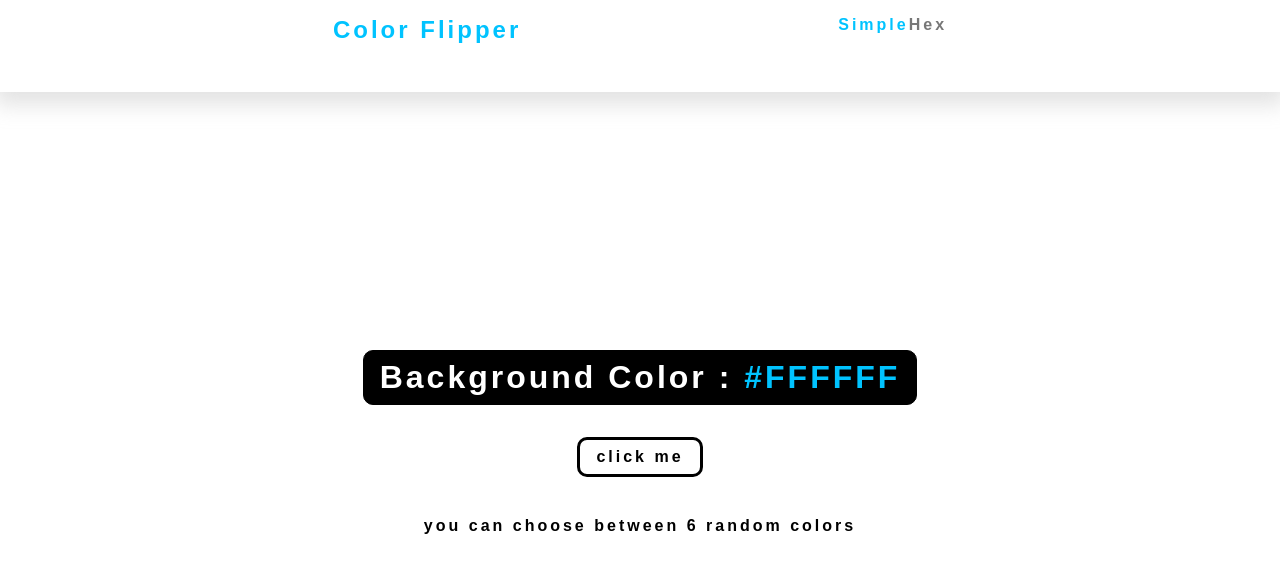
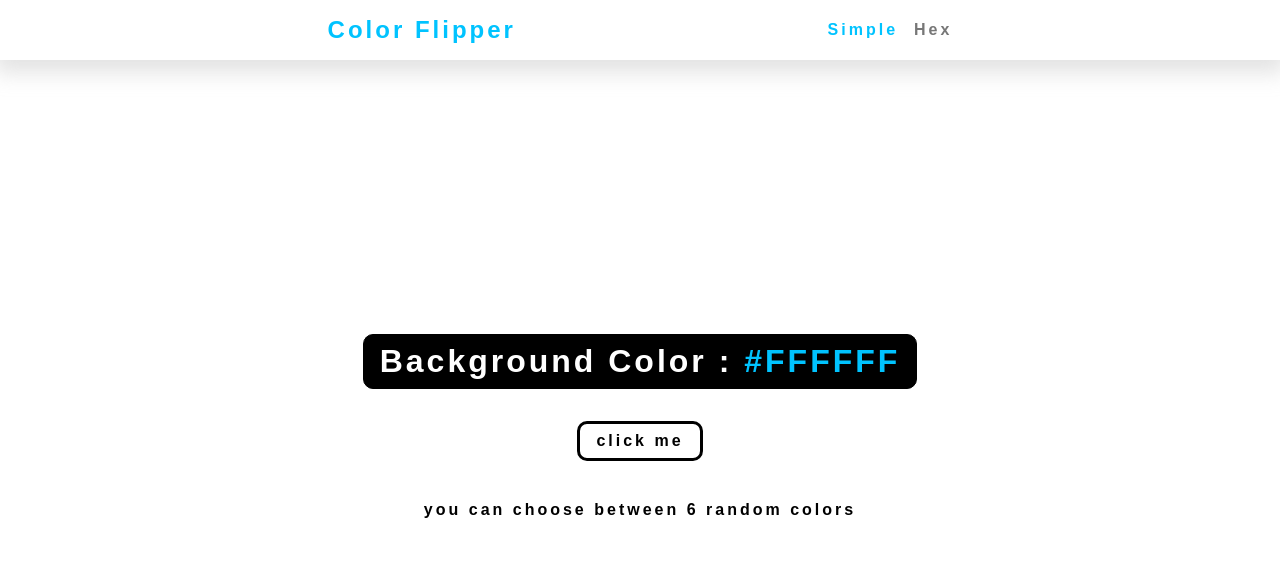
Before and after one commit to mohamed7799/color-flipper, a plain HTML site: page index.html in a window 1280 px wide. Drawn offline with Linux system fonts and the light colour scheme.

Commit message:
fixed ome ui bugs

```diff
--- a/style.scss
+++ b/style.scss
@@ -11,14 +11,18 @@
 nav {
     display: flex;
     justify-content: space-evenly;
+    align-items: center;
     padding: 1rem;
     box-shadow: 0px 8px 20px 5px #dadadabf;
 
     &>p:nth-child(1) {
         color: rgb(0, 195, 255);
-        margin-bottom: 2rem;
         text-align: center;
         font-size: x-large;
+
+        @include mobile {
+            margin-bottom: 2rem;
+        }
     }
 
     @include mobile {
@@ -32,6 +36,10 @@ nav {
 
     &>* {
         cursor: pointer;
+    }
+
+    &>p:nth-child(1) {
+        margin-right: 1rem;
     }
 
     @include mobile {
```
Also changed, not shown: style.css, 1 other file.
